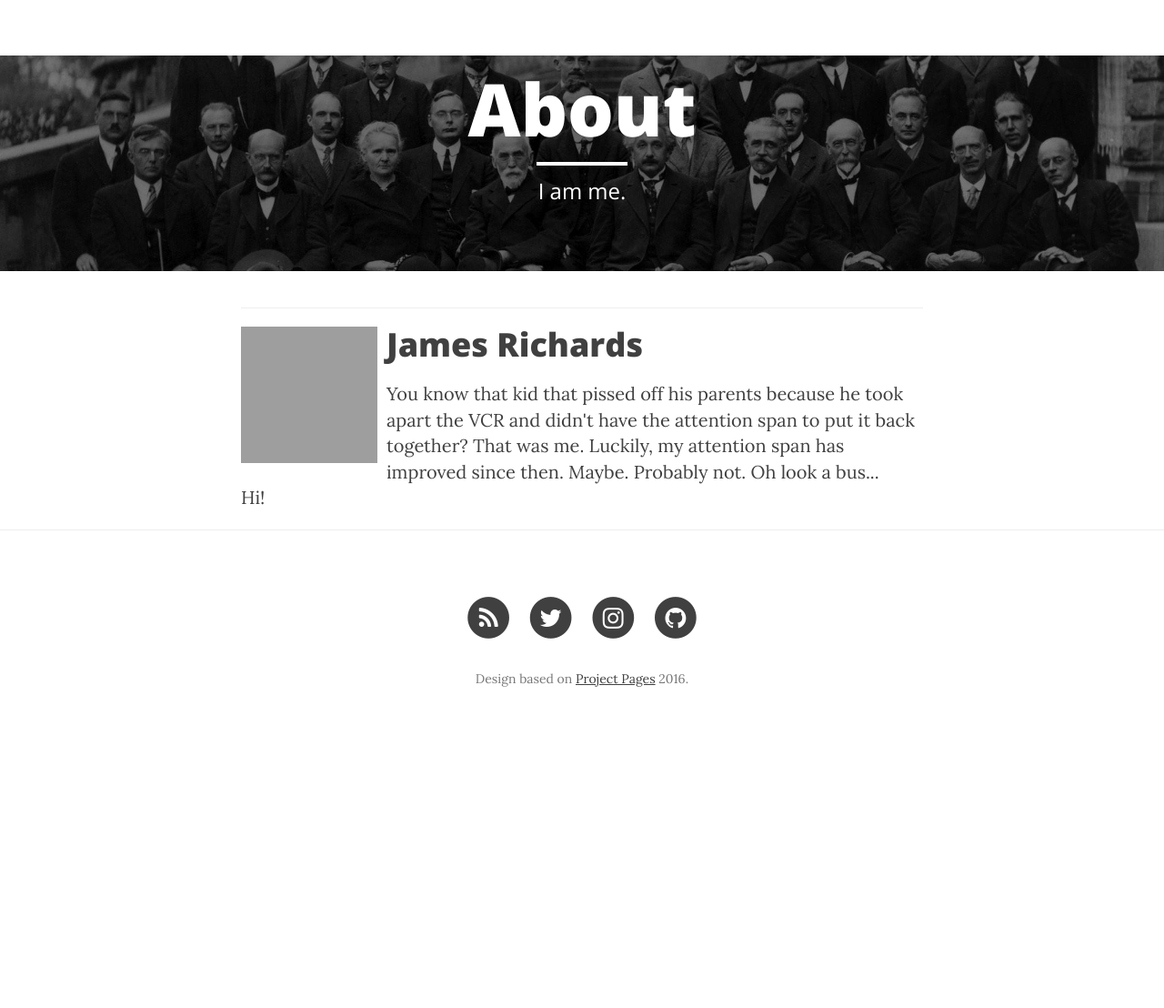
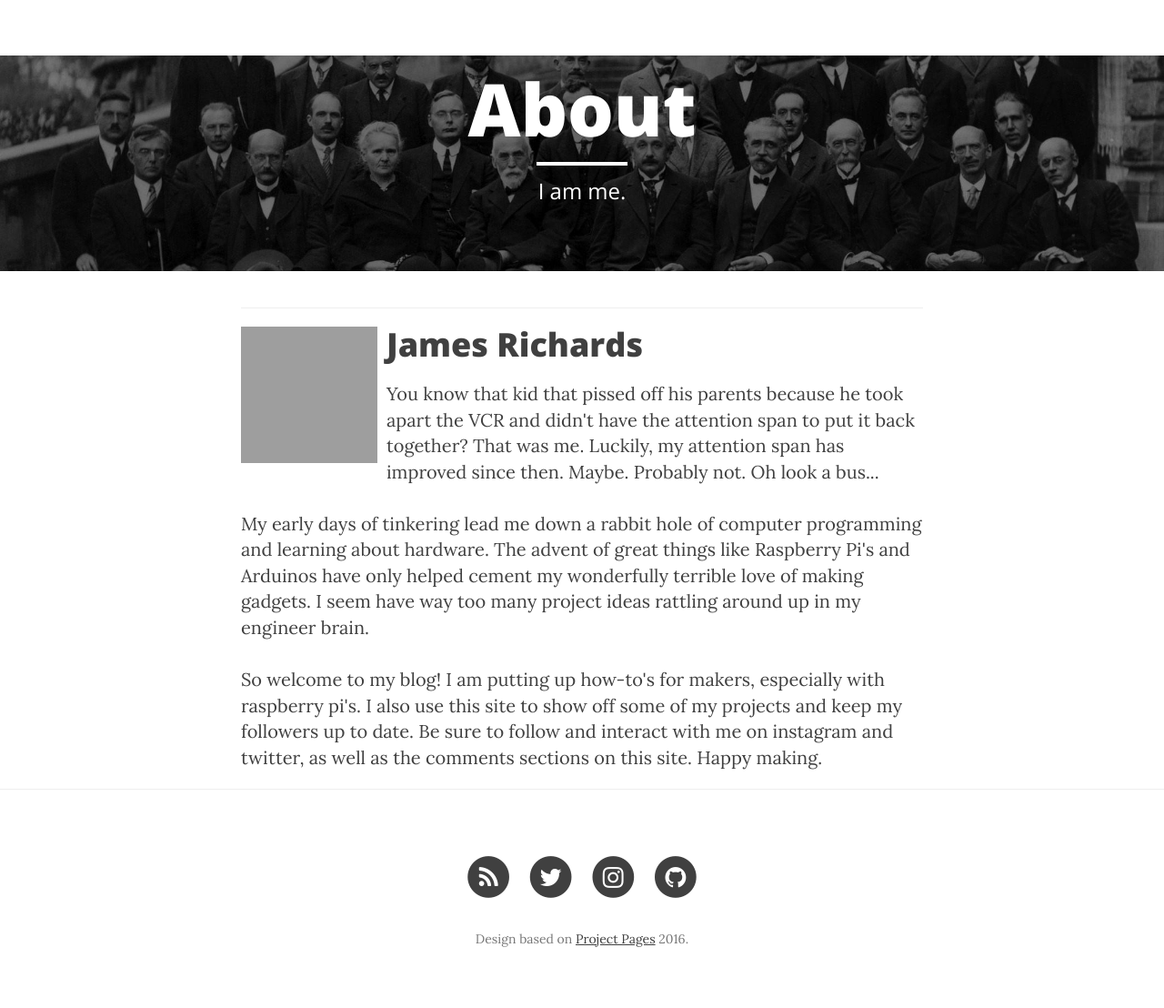
Before and after one commit to Jderrill/Jderrill.github.io, a Jekyll site: the page built from about.html, in a window 1280 px wide. Shown: the whole page at 91% size. Built offline with Jekyll 4.4.1, drawn with Linux system fonts in a browser that asks for light colours; nearby versions of some CDN libraries; before the commit the page ends 900 px from its top, so only the background shows below that; grey boxes are pictures that could not be loaded.

Commit message:
updated bio2

```diff
--- a/_data/members.yml
+++ b/_data/members.yml
@@ -4,6 +4,6 @@
   img: https://avatars0.githubusercontent.com/u/8010235?v=3&s=400
   github: jderrill
   twitter: jderrill
-  bio: You know that kid that pissed off his parents because he took apart the VCR and didn't have the attention span to put it back together? That was me. Luckily, my attention span has improved since then. Maybe. Probably not. Oh look a bus...<br> Hi!
+  bio: You know that kid that pissed off his parents because he took apart the VCR and didn't have the attention span to put it back together? That was me. Luckily, my attention span has improved since then. Maybe. Probably not. Oh look a bus...<br><br> My early days of tinkering lead me down a rabbit hole of computer programming and learning about hardware. The advent of great things like Raspberry Pi's and Arduinos have only helped cement my wonderfully terrible love of making gadgets. I seem have way too many project ideas rattling around up in my engineer brain.<br><br>So welcome to my blog! I am putting up how-to's for makers, especially with raspberry pi's. I also use this site to show off some of my projects and keep my followers up to date. Be sure to follow and interact with me on instagram and twitter, as well as the comments sections on this site. Happy making.
   url: http://jderrill.github.io/
   visible: true
```
